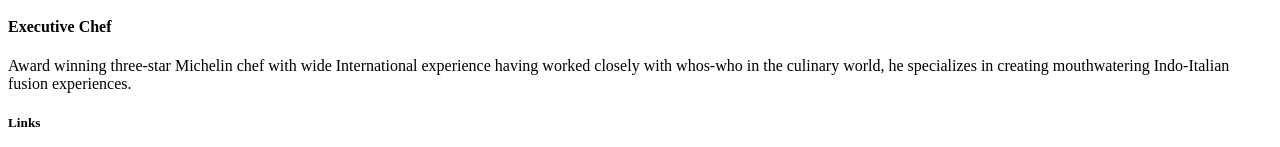
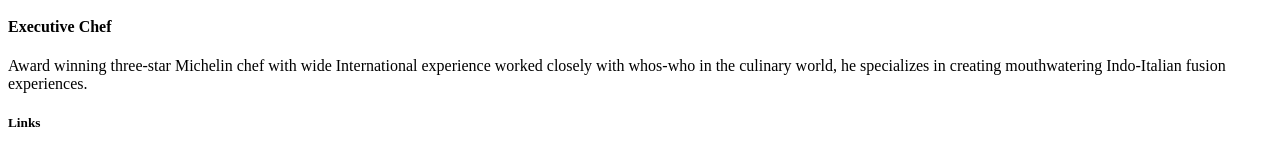
Before and after one commit to Gareeeb7/frontend_devops, a website: page index.html in a window 1280 px wide. Shown: the part 458-605 px from the top of the page. Drawn offline with Linux system fonts and the light colour scheme.

Commit message:
first Commit

```diff
--- a/index.html
+++ b/index.html
@@ -49,7 +49,7 @@
             <div>
                 <h2>Alberto Somayya</h2>
                 <h4>Executive Chef</h4>
-                <p>Award winning three-star Michelin chef with wide International experience having worked closely with whos-who in the culinary world, he specializes in creating mouthwatering Indo-Italian fusion experiences. </p>
+                <p>Award winning three-star Michelin chef with wide International experience worked closely with whos-who in the culinary world, he specializes in creating mouthwatering Indo-Italian fusion experiences. </p>
             </div>
         </div>
     </div>
```
